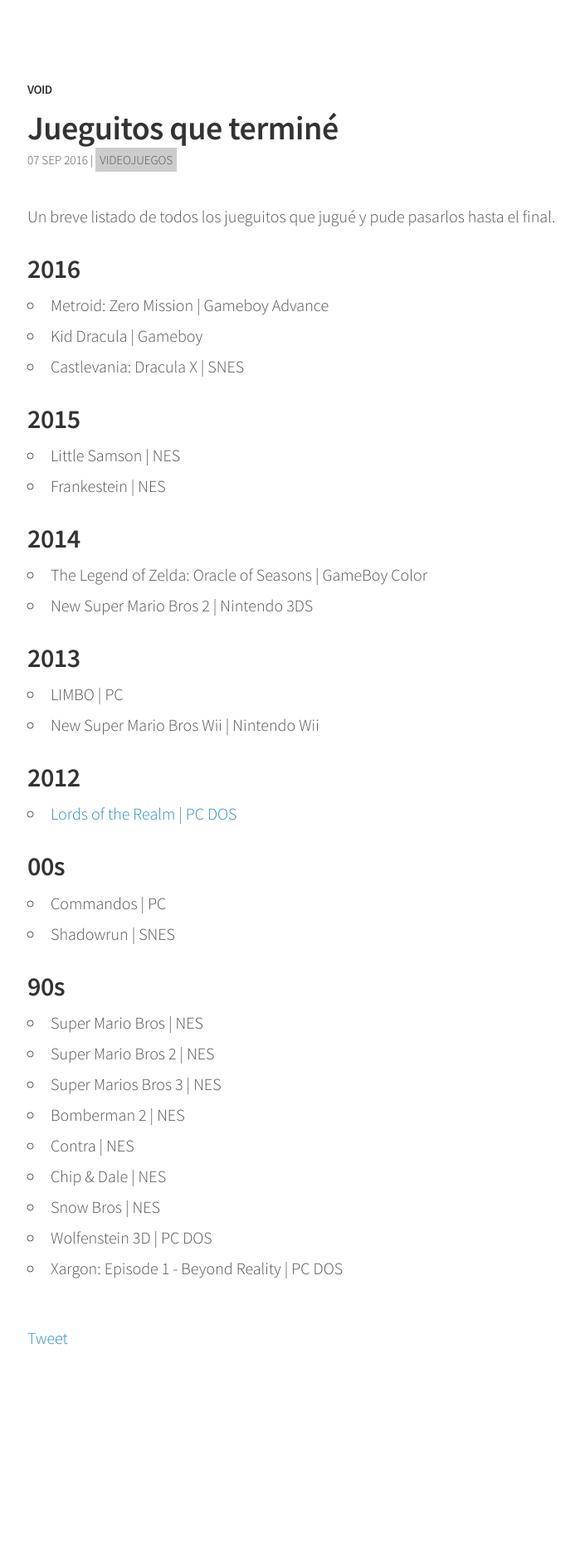
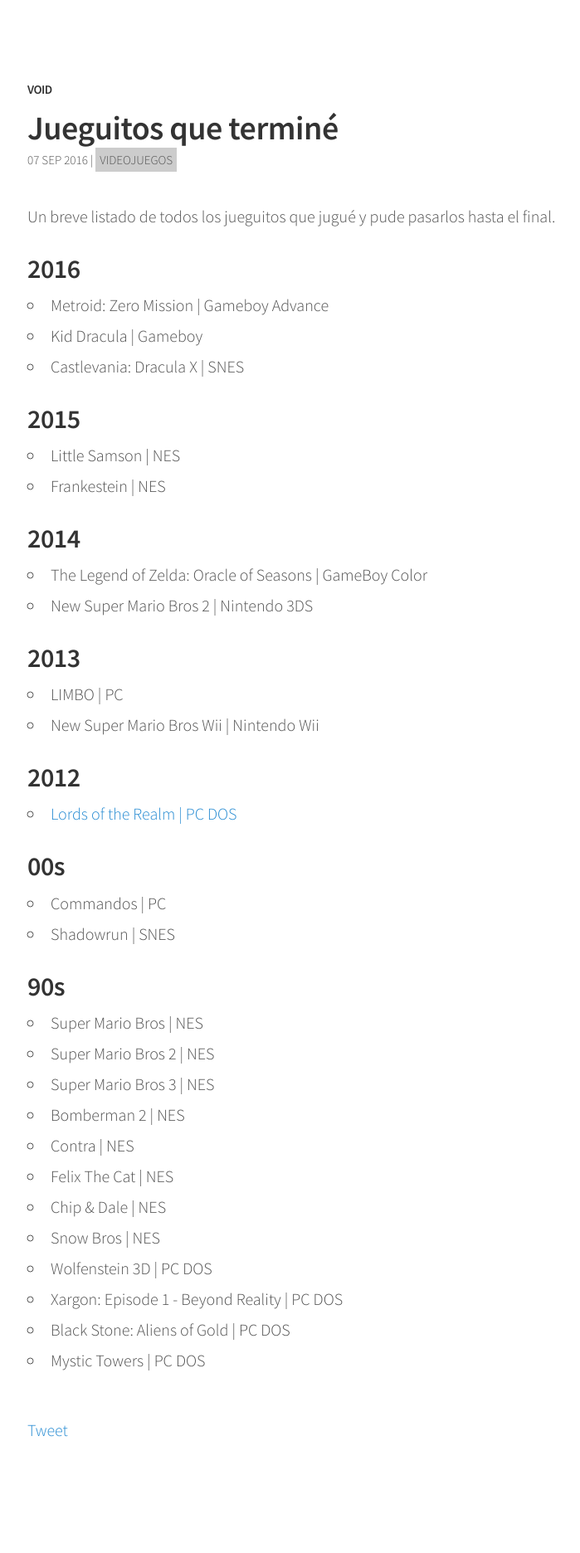
Before and after one commit to angelsimon/angelsimon.github.io, a Jekyll site: the page built from _posts/2016-09-07-jueguitos-que-termine.md, in a window 1280 px wide. Shown: the whole page at 83% size, without its empty margins (127-826 px from the left). Built offline with Jekyll 4.4.1, drawn with Linux system fonts in a browser that asks for light colours; comment, search, counter and statistics services are not loaded; before the commit the page ends 1761 px from its top, so only the background shows below that.

Commit message:
Update 2016-09-07-jueguitos-que-termine.md

```diff
--- a/_posts/2016-09-07-jueguitos-que-termine.md
+++ b/_posts/2016-09-07-jueguitos-que-termine.md
@@ -39,11 +39,14 @@
 <ul>
 <li>Super Mario Bros | NES</li>
 <li>Super Mario Bros 2 | NES</li>
-<li>Super Marios Bros 3 | NES</li>
+<li>Super Mario Bros 3 | NES</li>
 <li>Bomberman 2 | NES</li>
 <li>Contra | NES</li>
+<li>Felix The Cat | NES</li>
 <li>Chip & Dale | NES</li>
 <li>Snow Bros | NES</li>
 <li>Wolfenstein 3D | PC DOS</li>
 <li>Xargon: Episode 1 - Beyond Reality | PC DOS</li>
+<li>Black Stone: Aliens of Gold | PC DOS</li>
+<li>Mystic Towers | PC DOS</li>
 </ul>
```
